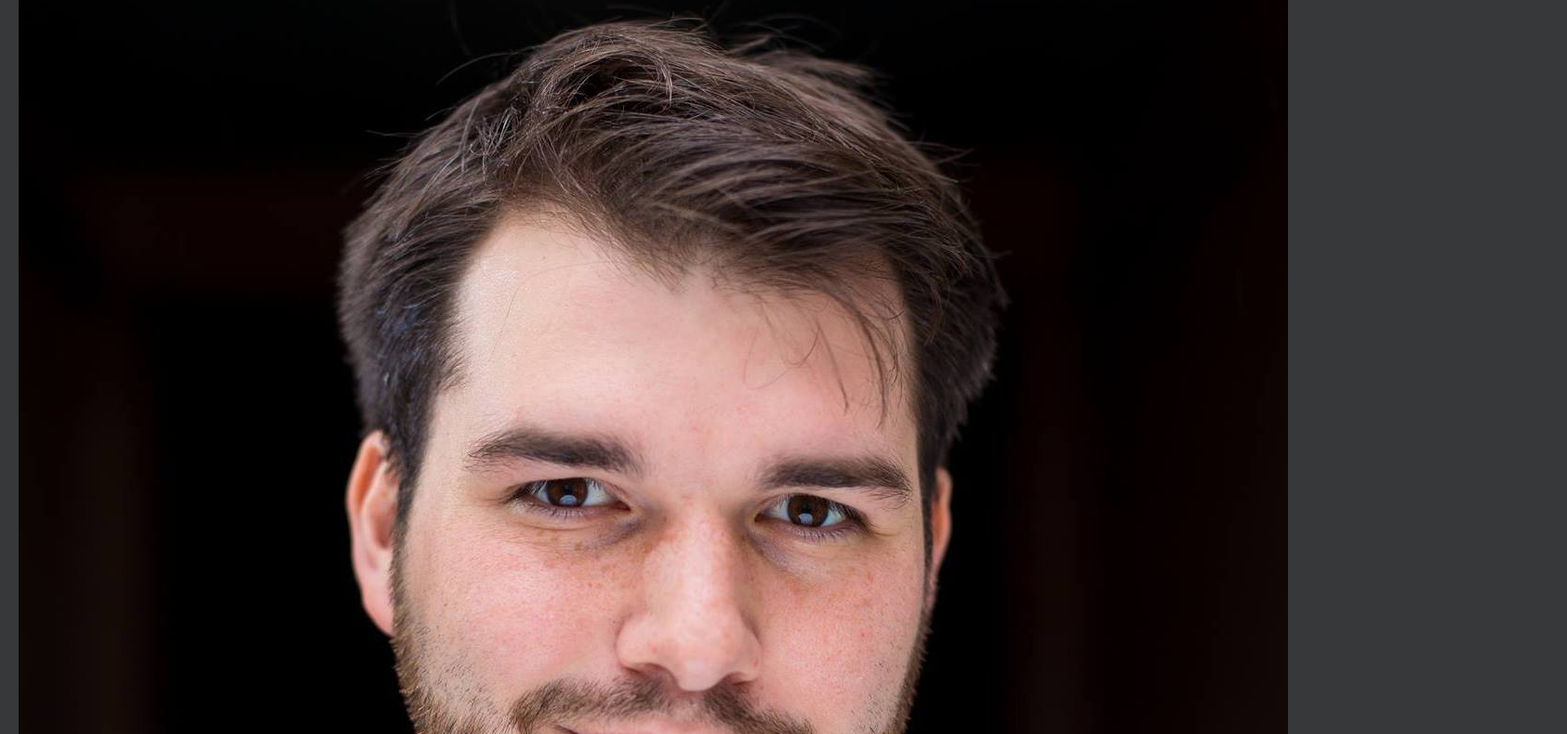
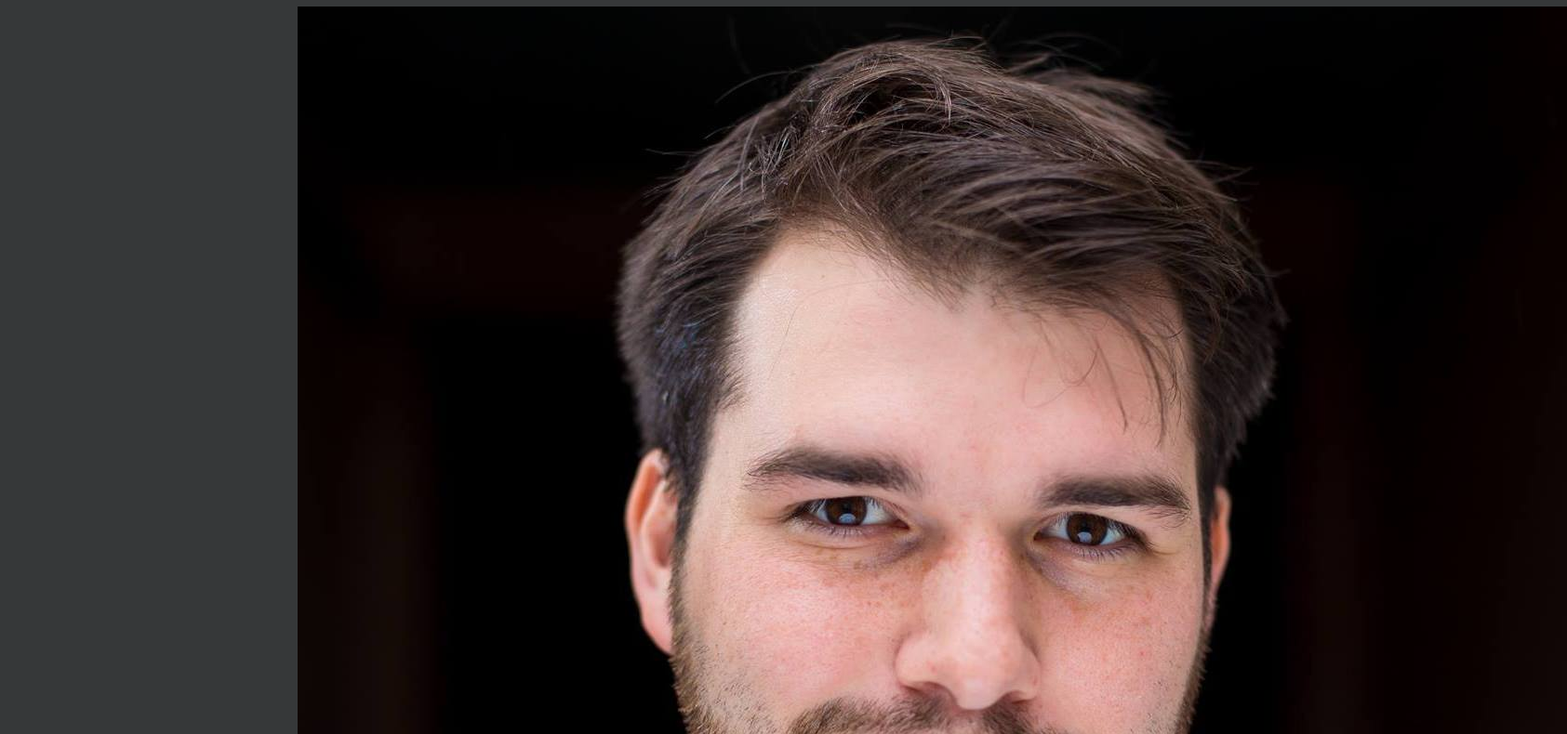
Before and after one commit to niklasrudolph/niklasrudolph.github.io, a plain HTML site: page index.html in a window 1280 px wide. Shown: the part 93-883 px from the top of the page at 93% size, 1685 px wide, since content can reach past the window. Drawn offline with Linux system fonts and the light colour scheme.

Commit message:
update style.css

```diff
--- a/style.css
+++ b/style.css
@@ -3,5 +3,7 @@ body {
   font-family: 'Montserrat', sans-serif;
   margin-left: 20px;
   color: white;
-  align: center;
+  margin: auto;
+  width: 50%;
+  padding: 20px;
 }
```
